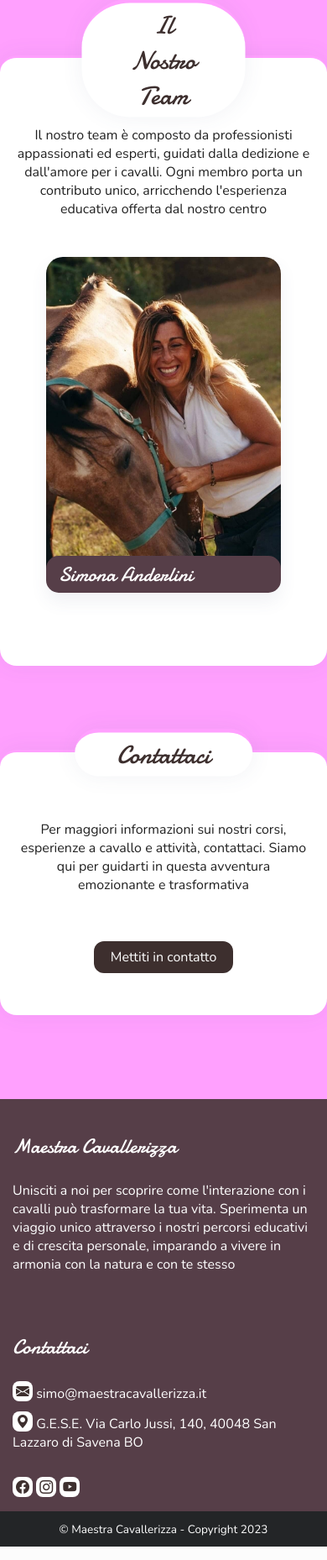
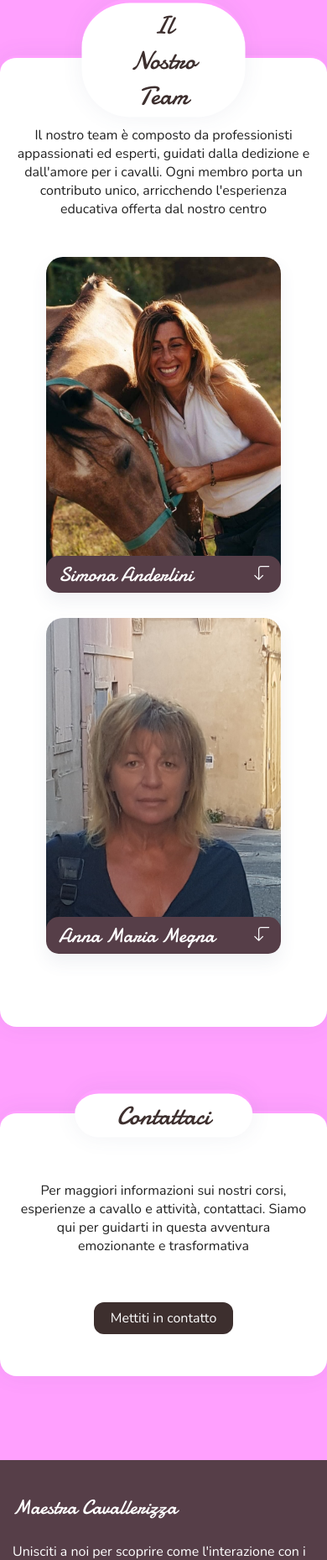
Before and after one commit to arcangelo7/maestracavallerizza, a PHP site: page / in a window 390 px wide. Shown: the part 2464-4322 px from the top of the page at 84% size. Run offline with PHP 8.4, Linux system fonts and the light colour scheme.

Commit message:
interactions with cards improved

```diff
--- a/css/style.css
+++ b/css/style.css
@@ -377,6 +377,7 @@ section.bg-primary-foot{
 
 .card-team{
     position: relative;
+    cursor: pointer;
     height: 400px;
     width: 80%;
     margin: auto;
@@ -388,6 +389,64 @@ section.bg-primary-foot{
             box-shadow: 0 11px 20px var(--shadowColor);
     overflow: hidden;
 }
+
+.card-team::after {
+    content: '\f10e'; /* Utilizza un codice di carattere per l'icona (freccia giù in questo esempio) */
+    font-family: 'bootstrap-icons'; /* Assicurati di avere Font Awesome o un'altra libreria di icone */
+    position: absolute;
+    bottom: .4em;
+    right: .4em;
+    font-size: 1.2em;
+    color: var(--textWhite);
+    background-color: transparent;
+    padding: 5px;
+    border-radius: 50%;
+    display: none; /* Nascondi di default su desktop */
+    transition: transform 0.3s ease-in-out;
+}
+
+.card-team:hover::after,
+.card-team:focus::after {
+    display: none; /* Nasconde l'indicazione durante l'hover */
+}
+
+@media only screen and (max-width: 600px) {
+
+    .card-team::after {
+        display: block; /* Mostra su mobile */
+    }
+
+    .card-team.expanded::after {
+        display: none; /* Nasconde su mobile quando espansa */
+    }
+
+    .card-team.expanded .info {
+        /* Stili per mostrare l'intera descrizione quando la card è espansa */
+        -webkit-transform: translateY(0%);
+        -moz-transform: translateY(0%);
+        -ms-transform: translateY(0%);
+        -o-transform: translateY(0%);
+        transform: translateY(0%);
+        opacity: 1; /* Assicurati che la descrizione sia completamente visibile */
+        max-height: 100%; /* Imposta un'altezza massima per mostrare tutto il contenuto */
+        overflow: visible; /* Assicurati che tutto il contenuto sia visibile */
+
+        max-height: 300px; /* Imposta un'altezza massima */
+        overflow-y: auto; /* Aggiunge una barra di scorrimento verticale se necessario */
+        padding: 10px; /* Aggiungi padding interno per leggibilità */
+        box-sizing: border-box; /* Assicura che il padding non aumenti la dimensione complessiva */
+    }
+
+    .card-team.expanded > img {
+        -webkit-transform: translateY(-25%) scale(1.05);
+        -moz-transform: translateY(-25%) scale(1.05);
+        -ms-transform: translateY(-25%) scale(1.05);
+        -o-transform: translateY(-25%) scale(1.05);
+        transform: translateY(-25%) scale(1.05); /* Opzionale: leggera zoom sull'immagine */
+    }
+}
+
+
 .card-team > img{
     -webkit-transition: -webkit-transform 0.5s;
     transition: -webkit-transform 0.5s;
@@ -691,7 +750,8 @@ footer > .copy{
             box-sizing: border-box;
     padding: 15px;
     width: 100%;
-    background-color: var(--primaryBgBody);
+    border: 1px solid var(--primaryColor);
+    /* background-color: var(--primaryBgBody); */
 }
 .message-form > .row > input{
     width: -webkit-calc(50% - 20px);
@@ -700,7 +760,7 @@ footer > .copy{
 }
 .message-form textarea{
     width: 100%;
-    border: none;
+    /* border: none; */
     resize: vertical;
 }
 
--- a/index.html
+++ b/index.html
@@ -130,7 +130,7 @@
             </p>
             <div class="row flex-just-center">
                 <div class="col-tri">
-                    <article class="card-team">
+                    <article class="card-team" onclick="expandDescriptionOrRedirect(this, 'about.html#simonaAnderlini')">
                         <img src="art/simona_radiosa.jpg" alt="">
                         <h3 class="title ff-damion">Simona Anderlini</h3>
                         <div class="info">
@@ -138,43 +138,24 @@
                             <p>
                                 Simona, con una vasta esperienza nell'insegnamento e nella formazione, è un pilastro fondamentale del nostro team. Laureata in Scienze della Formazione, vanta un'esperienza ventennale nel campo dell'equitazione, con specializzazioni in equiturismo, endurance e salto a ostacoli
                             </p>
+                            <a href="about.html#simonaAnderlini" class="btn-bg1 border-round mt-4">Scopri di più</a>
                         </div>
                     </article>
                 </div>
-                <!-- <div class="col-tri">
-                    <article class="card-team">
-                        <img src="art/arcangelo.jpg" alt="">
-                        <h3 class="title ff-damion">Arcangelo Massari</h3>
+                <div class="col-tri">
+                    <article class="card-team" onclick="expandDescriptionOrRedirect(this, 'about.html#annaMariaMegna')">
+                        <!-- Inserire un'immagine adeguata di Anna Maria Megna qui -->
+                        <img src="art/anna_maria_megna.jpg" alt="Anna Maria Megna">
+                        <h3 class="title ff-damion">Anna Maria Megna</h3>
                         <div class="info">
-                            <h3 class="ff-damion">Sviluppatore</h3>
+                            <h3 class="ff-damion">Trainer in Programmazione Neurolinguistica e Coach Esperto</h3>
                             <p>
-                                When I gaze upon the stars' gentle embrace, I glimpse a universe of
-                                dreams slipping into space, but dreamers must awaken to a stark and empty place.
+                                Anna Maria Megna, socio fondatore di PNL Polis s.r.l e Trainer in Programmazione Neurolinguistica, combina oltre quindici anni di esperienza in Personal e Business Coaching con una profonda passione per i cavalli. Specializzata in leadership emotiva e comunicazione d'impresa, Anna Maria porta una ricca conoscenza nel nostro team, enfatizzando il potere trasformativo dell'interazione con i cavalli per lo sviluppo emotivo e comunicativo
                             </p>
-                            <p>
-                                Whispering in the language of forgotten dreams, I hear the echoes of
-                                desires lost in silent streams.
-                            </p>
+                            <a href="about.html#annaMariaMegna" class="btn-bg1 border-round mt-4">Scopri di più</a>
                         </div>
                     </article>
-                </div> -->
-                <!-- <div class="col-tri">
-                    <article class="card-team">
-                        <img src="art/team.webp" alt="">
-                        <h3 class="title ff-damion">Johnny Doe</h3>
-                        <div class="info">
-                            <h3 class="ff-damion">Frontend Developer</h3>
-                            <p>
-                                When I gaze upon the stars' gentle embrace, I glimpse a universe of
-                                dreams slipping into space, but dreamers must awaken to a stark and empty place.
-                            </p>
-                            <p>
-                                Whispering in the language of forgotten dreams, I hear the echoes of
-                                desires lost in silent streams.
-                            </p>
-                        </div>
-                    </article>
-                </div> -->
+                </div>
             </div>
             <br>
         </section>
@@ -413,5 +394,42 @@
     </footer>
     <!-- FOOTER END -->
 
+    <script>
+        function expandDescriptionOrRedirect(element, url) {
+            if (!element.classList.contains('expanded')) {
+                element.classList.add('expanded');
+            } else {
+                window.location.href = url;
+            }
+        }
+
+        document.addEventListener('DOMContentLoaded', function () {
+            var teamCards = document.querySelectorAll('.card-team');
+
+            teamCards.forEach(function(card) {
+                card.addEventListener('mouseenter', function() {
+                    if (window.innerWidth > 600) { // Solo su desktop
+                        this.classList.add('expanded');
+                    }
+                });
+
+                card.addEventListener('mouseleave', function() {
+                    if (window.innerWidth > 600) { // Solo su desktop
+                        this.classList.remove('expanded');
+                    }
+                });
+            });
+
+            document.addEventListener('click', function(event) {
+                var isClickInsideCard = event.target.closest('.card-team');
+
+                if (!isClickInsideCard) {
+                    teamCards.forEach(function(card) {
+                        card.classList.remove('expanded');
+                    });
+                }
+            });
+        });
+    </script>
 </body>
 </html>
```
Also changed, not shown: about.html (+12 -128 lines), art/anna_maria_megna.jpg (added).
